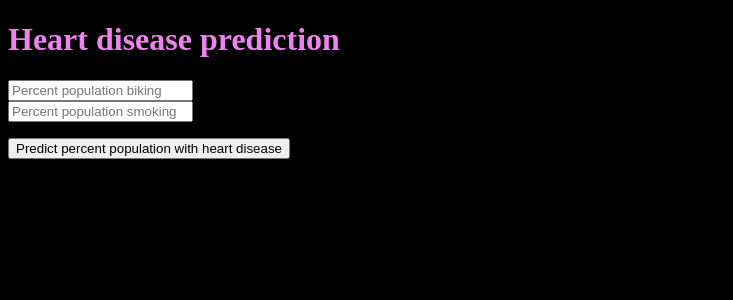
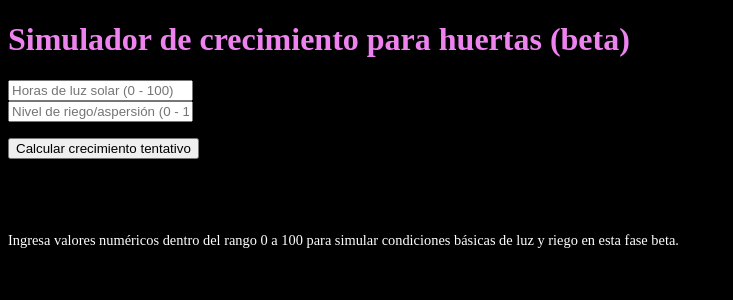
Before and after one commit to iYeremy/flask-microservice-advanced, a Flask app: page / in a window 1280 px wide. Shown: the top 300 px of the page, without its empty margins (0-733 px from the left). Run offline with Flask 3, Linux system fonts and the light colour scheme; parts of the project's set-up code (start-up, migrations or seed data) failed here and were passed over.

Commit message:
refactor: cambiar formularios HTML para usar entradas de sol y riego

```diff
--- a/templates/index.html
+++ b/templates/index.html
@@ -6,27 +6,30 @@
   <!-- Asegura la compatibilidad con dispositivos móviles -->
   <meta name="viewport" content="width=device-width, initial-scale=1.0">
 
-  <title>Heart Disease Percent</title>
+  <title>Panel experimental de cultivo urbano</title>
 
 </head>
 
 <body style="background: #000;">
  <div class="login">
-	<h1 style="color:Violet;">Heart disease prediction</h1>
+	<h1 style="color:Violet;">Simulador de crecimiento para huertas (beta)</h1>
 
      <!-- Action indica adónde se envían los datos; en nuestro caso, a la página predict.
      Si se omite action, se asume que es la página actual -->
-    <form action="{{ url_for('predict')}}"method="post">
-    	<input type="text" name="percent biking" placeholder="Percent population biking" required="required" /><br>
-        <input type="text" name="percent smoking" placeholder="Percent population smoking" required="required" /><p>
+	    <form action="{{ url_for('predict')}}"method="post">
+	    	<input type="text" name="sunlight_hours" placeholder="Horas de luz solar (0 - 100)" required="required" /><br>
+        <input type="text" name="watering_level" placeholder="Nivel de riego/aspersión (0 - 100)" required="required" /><p>
 
-        <button type="submit" class="btn btn-primary btn-block btn-large">Predict percent population with heart disease</button></p>
+        <button type="submit" class="btn btn-primary btn-block btn-large">Calcular crecimiento tentativo</button></p>
     </form>
 
    <br>
    <br>
    <h4 style="color:Violet;">
    {{ prediction_text }} </h4>
+   <p style="color: white; font-size: 0.9em;">
+    Ingresa valores numéricos dentro del rango 0 a 100 para simular condiciones básicas de luz y riego en esta fase beta.
+   </p>
 
  </div>
 
```
